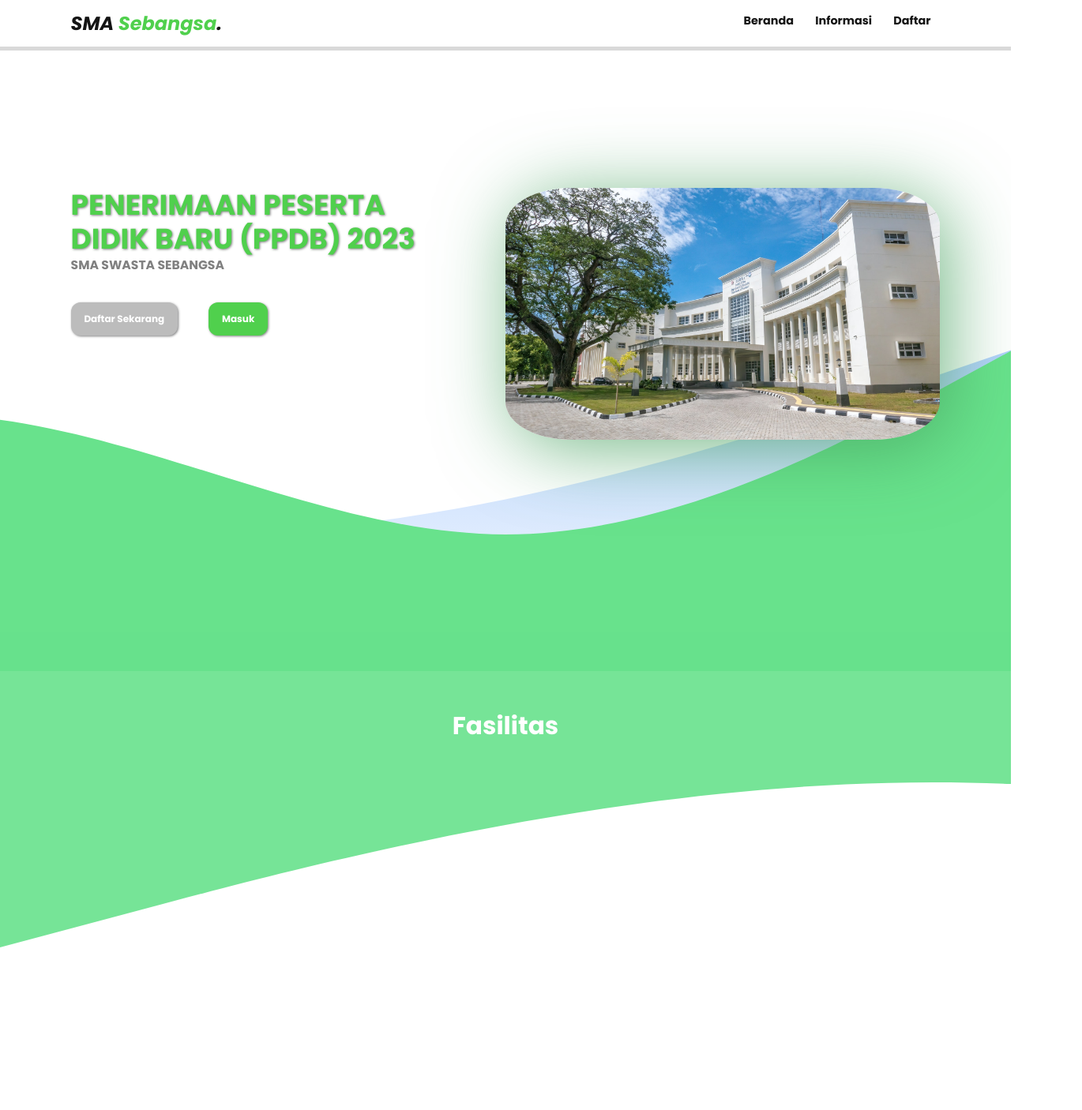
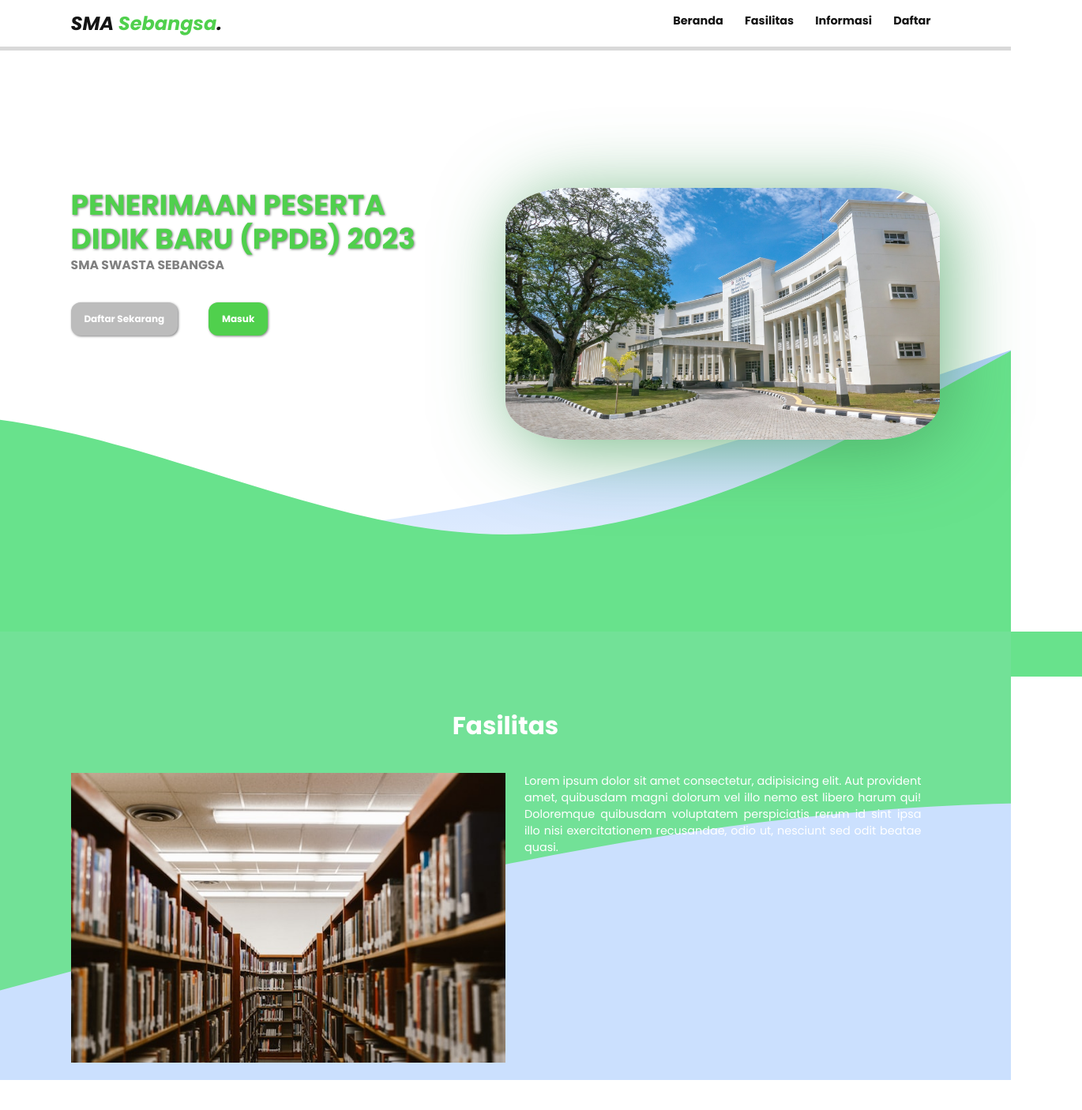
Before and after one commit to codefein-dev/codefein-ppdb, a plain HTML site: page index.html in a window 1280 px wide. Shown: the top 1406 px of the page at 79% size, 1370 px wide, since content can reach past the window. Drawn offline with nearby package versions, Linux system fonts and the light colour scheme.

Commit message:
landing page ppdb (baru hero section) 3

```diff
--- a/css/style.css
+++ b/css/style.css
@@ -1,7 +1,7 @@
 :root {
   --primary: #50d04d;
   --bg: #fff;
-  --secondary: #455a64;
+  --secondary: #cbe0fe;
 }
 
 * {
@@ -31,7 +31,7 @@ body {
   justify-content: space-between;
   align-items: center;
   padding: 1rem 7%;
-  background-color: transparent;
+  background-color: #fff;
   border-bottom: 5px solid #d9d9d9;
   position: fixed;
   top: 0;
@@ -59,7 +59,7 @@ body {
   font-size: 1.2rem;
   margin: 0 1rem;
   font-weight: 700;
-  mix-blend-mode: difference;
+  /* mix-blend-mode: difference; */
 }
 
 .navbar .navbar-nav a:hover {
@@ -202,12 +202,12 @@ body {
 /* Fasilitas Section */
 .facility {
   position: relative;
-  padding: 8rem 0 1.4rem;
+  padding: 8rem 7% 1.4rem;
   background: url('../svg/wavee.svg');
   background-size: cover;
   width: 100%;
   min-height: 500px;
-  /* -webkit-transform: scale(-1); */
+  background-color: #cbe0fe;
 }
 
 .facility::before {
@@ -220,6 +220,7 @@ body {
   z-index: -2;
   background: #68e28c;
 }
+
 /*
 .facility .vec {
   width: 100%;
@@ -235,6 +236,22 @@ body {
 
 .facility .row {
   display: flex;
+}
+
+.facility .row .facility-img {
+  flex: 1 1 40rem;
+}
+
+.facility .row .facility-img img {
+  width: 100%;
+}
+
+.facility .row .content {
+  flex: 1 1 40rem;
+  padding: 0 2rem;
+  text-align: justify;
+  font-weight: 400;
+  font-size: 1.2rem;
 }
 
 /* .facility h1 {
--- a/index.html
+++ b/index.html
@@ -27,6 +27,7 @@
 
       <div class="navbar-nav">
         <a href="#">Beranda</a>
+        <a href="#facility">Fasilitas</a>
         <a href="#about">Informasi</a>
         <!-- <a href="info"><i data-feather="chevron-down"></i></a> -->
         <a href="#contact">Daftar</a>
@@ -53,8 +54,8 @@
         <img src="svg/vector.svg" alt="" srcset="" />
       </div>
     </section>
+    <!-- Hero Section end -->
 
-    <!-- Hero Section end -->
     <!-- Fasilitas Section start -->
     <section class="facility" id="facility">
       <!-- <div class="vec">
@@ -62,7 +63,18 @@
       </div> -->
       <h2>Fasilitas</h2>
       <div class="row">
-        <div class="content"></div>
+        <div class="facility-img">
+          <img src="img/perpustakaan.jpg" alt="sss" srcset="" />
+        </div>
+        <div class="content">
+          <p>
+            Lorem ipsum dolor sit amet consectetur, adipisicing elit. Aut
+            provident amet, quibusdam magni dolorum vel illo nemo est libero
+            harum qui! Doloremque quibusdam voluptatem perspiciatis rerum id
+            sint ipsa illo nisi exercitationem recusandae, odio ut, nesciunt sed
+            odit beatae quasi.
+          </p>
+        </div>
       </div>
     </section>
     <!-- Fasilitas Section end -->
```
Also changed, not shown: tes.html (deleted, +0 -47 lines).
